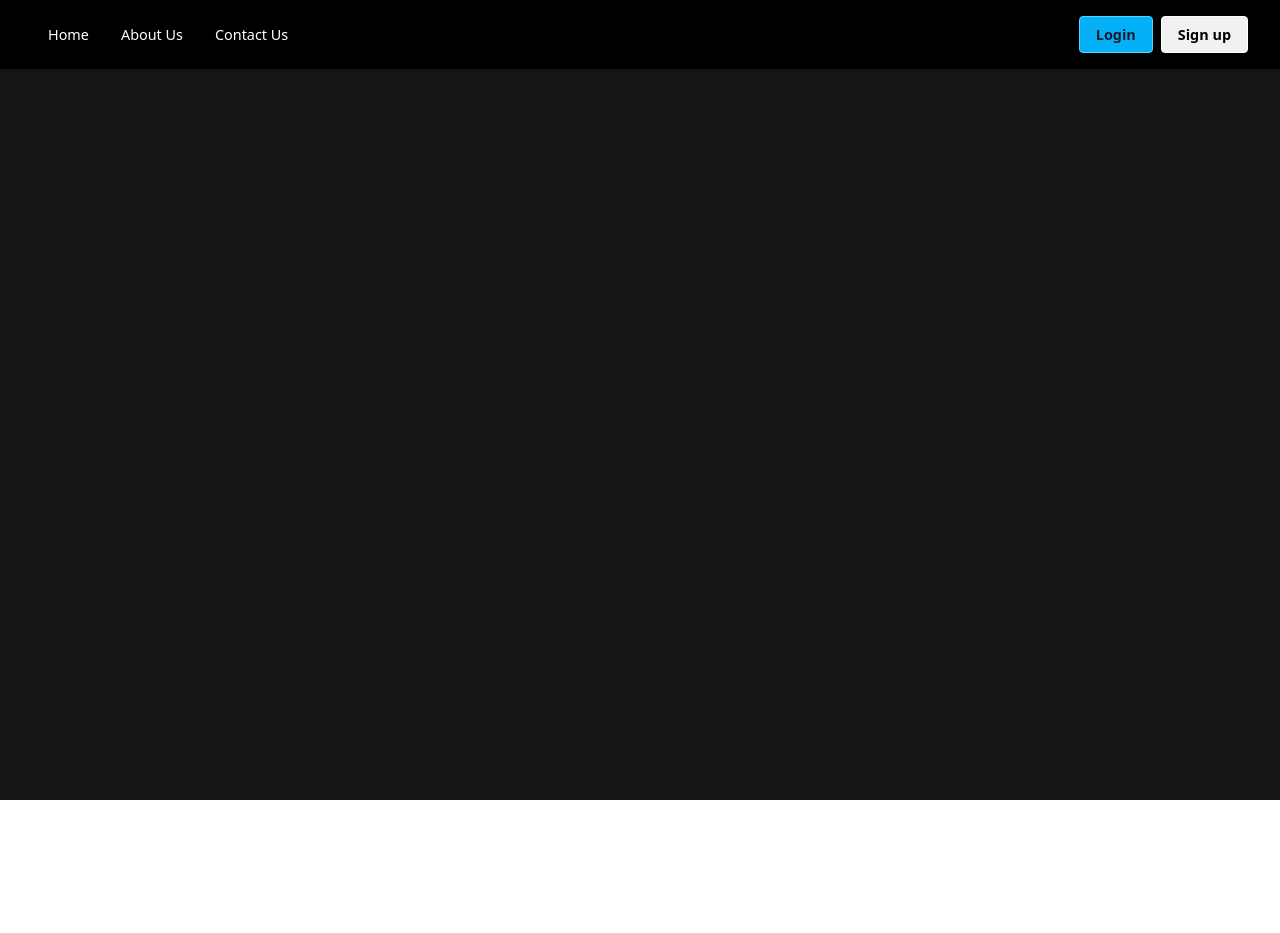
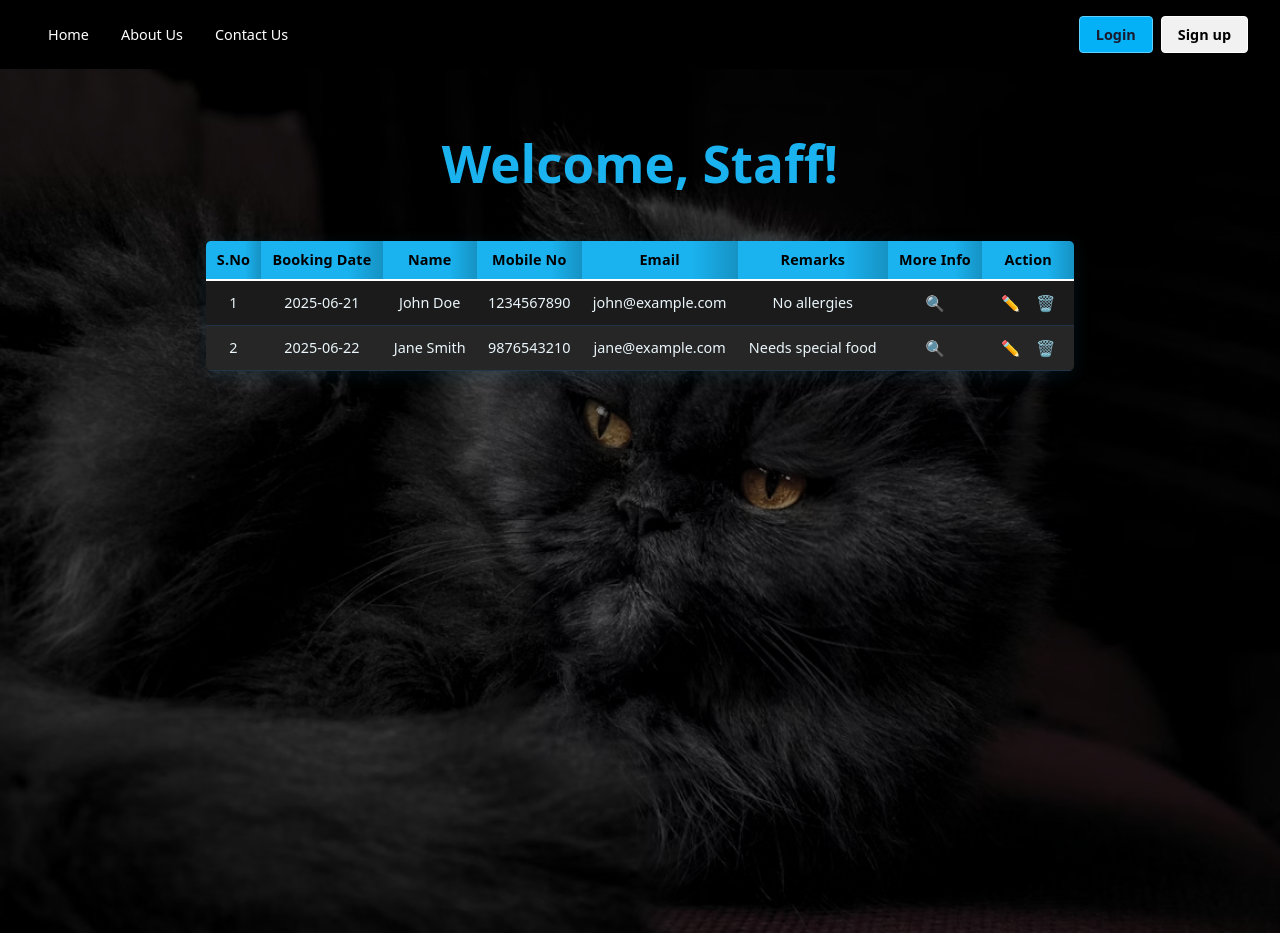
Before and after one commit to Irminsul-Devs/pet-hostel-frontend, a React (Vite) app: page /staff-dashboard in a window 1280 px wide. Before the commit the page ends 800 px from the top, so only its background shows below. Built offline with nearby package versions, Linux system fonts and the light colour scheme; a web font is replaced by a local one.

Commit message:
Staff Login

```diff
--- a/src/components/LoginModal.tsx
+++ b/src/components/LoginModal.tsx
@@ -1,5 +1,6 @@
-import { useRef, useEffect } from 'react';
-import '../styles/Modal.css';
+import { useRef, useEffect, useState } from "react";
+import { useNavigate } from "react-router-dom";
+import "../styles/Modal.css";
 
 type Props = {
   onClose: () => void;
@@ -7,8 +8,17 @@ type Props = {
   onSwitchToReset: () => void;
 };
 
-export default function LoginModal({ onClose, onSwitchToSignup, onSwitchToReset }: Props) {
+export default function LoginModal({
+  onClose,
+  onSwitchToSignup,
+  onSwitchToReset,
+}: Props) {
   const ref = useRef<HTMLDivElement>(null);
+  const navigate = useNavigate();
+
+  const [email, setEmail] = useState("");
+  const [password, setPassword] = useState("");
+  const [error, setError] = useState("");
 
   useEffect(() => {
     function handleClickOutside(e: MouseEvent) {
@@ -16,28 +26,82 @@ export default function LoginModal({ onClose, onSwitchToSignup, onSwitchToReset
         onClose();
       }
     }
-    document.addEventListener('mousedown', handleClickOutside);
-    return () => document.removeEventListener('mousedown', handleClickOutside);
+    document.addEventListener("mousedown", handleClickOutside);
+    return () => document.removeEventListener("mousedown", handleClickOutside);
   }, [onClose]);
+
+  const handleSubmit = async (e: React.FormEvent) => {
+    e.preventDefault();
+
+    try {
+      const res = await fetch("http://localhost:3000/auth/login", {
+        method: "POST",
+        headers: { "Content-Type": "application/json" },
+        body: JSON.stringify({ email, password }),
+      });
+
+      const data = await res.json();
+
+      if (data.error) {
+        setError(data.error);
+      } else {
+        // Login successful
+        localStorage.setItem("user", JSON.stringify(data.user));
+        window.dispatchEvent(new Event("user-login"));
+        onClose();
+        const role = data.user.role;
+        if (role === "staff") navigate("/staff-dashboard");
+        else if (role === "admin") navigate("/admin-dashboard");
+        else if (role === "customer") navigate("/customer-dashboard");
+      }
+    } catch (err) {
+      setError("Login failed. Please try again.");
+    }
+  };
 
   return (
     <div className="modal-backdrop">
       <div className="modal" ref={ref}>
-        <button className="modal-close" onClick={onClose}>✕</button>
+        <button className="modal-close" onClick={onClose}>
+          ✕
+        </button>
         <h2>Login</h2>
-        <form>
+
+        <form onSubmit={handleSubmit}>
           <div className="input-group">
-            <input type="email" id="login-email" placeholder="Email" required />
+            <input
+              type="email"
+              id="login-email"
+              placeholder="Email"
+              required
+              value={email}
+              onChange={(e) => setEmail(e.target.value)}
+            />
             <label htmlFor="login-email">Email</label>
           </div>
 
           <div className="input-group">
-            <input type="password" id="login-password" placeholder="Password" required />
+            <input
+              type="password"
+              id="login-password"
+              placeholder="Password"
+              required
+              value={password}
+              onChange={(e) => setPassword(e.target.value)}
+            />
             <label htmlFor="login-password">Password</label>
           </div>
 
+          {error && <p className="error-text">{error}</p>}
+
           <div className="forgot-password">
-            <button type="button" onClick={onSwitchToReset} className="modal-link">Forgot Password?</button>
+            <button
+              type="button"
+              onClick={onSwitchToReset}
+              className="modal-link"
+            >
+              Forgot Password?
+            </button>
           </div>
 
           <button type="submit">Login</button>
@@ -45,7 +109,10 @@ export default function LoginModal({ onClose, onSwitchToSignup, onSwitchToReset
 
         <div className="modal-footer">
           <p>
-            New user? <button onClick={onSwitchToSignup} className="modal-link">Sign up</button>
+            New user?{" "}
+            <button onClick={onSwitchToSignup} className="modal-link">
+              Sign up
+            </button>
           </p>
         </div>
       </div>
--- a/src/components/Navbar.tsx
+++ b/src/components/Navbar.tsx
@@ -1,5 +1,5 @@
-import { useState } from 'react';
-import { NavLink } from 'react-router-dom';
+import { useEffect, useState } from 'react';
+import { NavLink, useNavigate, useLocation } from 'react-router-dom';
 import LoginModal from './LoginModal';
 import SignupModal from './SignupModal';
 import ResetPasswordModal from './ResetPasswordModal';
@@ -7,18 +7,74 @@ import '../styles/Navbar.css';
 
 export default function Navbar() {
   const [modal, setModal] = useState<'login' | 'signup' | 'reset' | null>(null);
+  const [user, setUser] = useState<any>(null);
+  const navigate = useNavigate();
+  const location = useLocation();
+
+  // Update user state on login/logout and on storage change (multi-tab)
+  useEffect(() => {
+    const updateUser = () => {
+      const saved = localStorage.getItem('user');
+      setUser(saved ? JSON.parse(saved) : null);
+    };
+    updateUser();
+    window.addEventListener('storage', updateUser);
+    window.addEventListener('user-login', updateUser); // Listen for custom event
+    return () => {
+      window.removeEventListener('storage', updateUser);
+      window.removeEventListener('user-login', updateUser); // Clean up
+    };
+  }, []);
+
+  const handleLogout = () => {
+    localStorage.removeItem('user');
+    setUser(null);
+    navigate('/');
+  };
+
+  // Set home link based on user role
+  let homeLink = '/';
+  if (user?.role === 'staff') homeLink = '/staff-dashboard';
+  // Add more roles if needed
 
   return (
     <>
       <nav className="navbar">
         <div className="navbar-left">
-          <NavLink to="/" end className={({ isActive }) => isActive ? 'active-link' : ''}>Home</NavLink>
-          <NavLink to="/about" className={({ isActive }) => isActive ? 'active-link' : ''}>About Us</NavLink>
-          <NavLink to="/contact" className={({ isActive }) => isActive ? 'active-link' : ''}>Contact Us</NavLink>
+          {/* Only show Home for staff, not Dashboard */}
+          <NavLink
+            to={homeLink}
+            end
+            className={({ isActive }) => isActive ? 'active-link' : ''}
+          >
+            Home
+          </NavLink>
+          {/* Only show About/Contact if not logged in */}
+          {!user && (
+            <>
+              <NavLink to="/about" className={({ isActive }) => isActive ? 'active-link' : ''}>About Us</NavLink>
+              <NavLink to="/contact" className={({ isActive }) => isActive ? 'active-link' : ''}>Contact Us</NavLink>
+            </>
+          )}
         </div>
         <div className="navbar-right">
-          <button onClick={() => setModal('login')} className="btn login-btn">Login</button>
-          <button onClick={() => setModal('signup')} className="btn signup-btn">Sign up</button>
+          {user?.role === 'staff' && (
+            <button
+              className="btn create-booking-btn"
+              style={{ marginRight: '0.5rem' }}
+              onClick={() => window.dispatchEvent(new CustomEvent("open-create-booking"))}
+            >
+              + Create Booking
+            </button>
+          )}
+          {!user ? (
+            <>
+              <button onClick={() => setModal('login')} className="btn login-btn">Login</button>
+              <button onClick={() => setModal('signup')} className="btn signup-btn">Sign up</button>
+            </>
+          ) : (
+            <button onClick={handleLogout} className="btn login-btn">Logout</button>
+          )}
         </div>
       </nav>
 
--- /dev/null
+++ b/src/pages/StaffDashboard.tsx
@@ -0,0 +1,94 @@
+import { useEffect, useState } from "react";
+import "../styles/StaffDashboard.css";
+
+export default function StaffDashboard() {
+  const [user, setUser] = useState<{ name?: string } | null>(null);
+  const [bookings, setBookings] = useState<any[]>([]);
+
+  useEffect(() => {
+    const stored = localStorage.getItem("user");
+    if (stored) setUser(JSON.parse(stored));
+    // Mock bookings
+    setBookings([
+      {
+        id: 1,
+        date: "2025-06-21",
+        name: "John Doe",
+        mobile: "1234567890",
+        email: "john@example.com",
+        remarks: "No allergies",
+      },
+      {
+        id: 2,
+        date: "2025-06-22",
+        name: "Jane Smith",
+        mobile: "9876543210",
+        email: "jane@example.com",
+        remarks: "Needs special food",
+      },
+    ]);
+  }, []);
+
+  useEffect(() => {
+    const handleOpenCreateBooking = () => handleCreateBooking();
+    window.addEventListener("open-create-booking", handleOpenCreateBooking);
+    return () => window.removeEventListener("open-create-booking", handleOpenCreateBooking);
+  }, []);
+
+  const handleCreateBooking = () => {
+    // Show create booking modal or navigate
+    alert("Create Booking clicked!");
+  };
+
+  const handleMoreInfo = (booking: any) => {};
+  const handleEdit = (booking: any) => {};
+  const handleDelete = (bookingId: string) => {};
+
+  return (
+    <div className="staff-dashboard">
+      <h1 style={{ color: "#1ab3f0", marginBottom: "0.5em" }}>
+        Welcome, {user?.name || "Staff"}!
+      </h1>
+
+      <table className="staff-dashboard-table">
+        <thead>
+          <tr>
+            <th>S.No</th>
+            <th>Booking Date</th>
+            <th>Name</th>
+            <th>Mobile No</th>
+            <th>Email</th>
+            <th>Remarks</th>
+            <th>More Info</th>
+            <th>Action</th>
+          </tr>
+        </thead>
+        <tbody>
+          {bookings.map((b, idx) => (
+            <tr key={b.id}>
+              <td>{idx + 1}</td>
+              <td>{b.date}</td>
+              <td>{b.name}</td>
+              <td>{b.mobile}</td>
+              <td>{b.email}</td>
+              <td>{b.remarks}</td>
+              <td>
+                <button onClick={() => handleMoreInfo(b)} title="More Info">
+                  🔍
+                </button>
+              </td>
+              <td>
+                <button onClick={() => handleEdit(b)} title="Edit">
+                  ✏️
+                </button>
+                <button onClick={() => handleDelete(b.id)} title="Delete">
+                  🗑️
+                </button>
+              </td>
+            </tr>
+          ))}
+        </tbody>
+      </table>
+    </div>
+  );
+}
--- a/src/routes/AppRoutes.tsx
+++ b/src/routes/AppRoutes.tsx
@@ -1,15 +1,15 @@
-import { Routes, Route } from 'react-router-dom';
-import Home from '../pages/Home';
-import Dashboard from '../pages/Dashboard';
-import PetForm from '../pages/PetForm';
-import About from '../pages/About';
-import Contact from '../pages/Contact';
+import { Routes, Route } from "react-router-dom";
+import Home from "../pages/Home";
+import StaffDashboard from "../pages/StaffDashboard";
+import PetForm from "../pages/PetForm";
+import About from "../pages/About";
+import Contact from "../pages/Contact";
 
 export default function AppRoutes() {
   return (
     <Routes>
       <Route path="/" element={<Home />} />
-      <Route path="/dashboard" element={<Dashboard />} />
+      <Route path="/staff-dashboard" element={<StaffDashboard />} />
       <Route path="/book" element={<PetForm />} />
       <Route path="/about" element={<About />} />
       <Route path="/contact" element={<Contact />} />
--- /dev/null
+++ b/src/styles/StaffDashboard.css
@@ -0,0 +1,125 @@
+/* Compact, modern blue table */
+.staff-dashboard-table {
+  margin: 1.5rem auto;
+  border-collapse: collapse;
+  min-width: 850px;
+  background: #000000;
+  border-radius: 5px;
+  overflow: hidden;
+  box-shadow: 0 4px 18px rgba(26, 179, 240, 0.10);
+  font-size: 0.9rem;
+}
+
+.staff-dashboard-table th,
+.staff-dashboard-table td {
+  padding: 0.5rem 0.7rem;
+  text-align: center;
+}
+
+.staff-dashboard-table th {
+  background: linear-gradient(90deg, #1ab3f0 70%, #1692c3 100%);
+  color: #000000;
+  font-weight: 600;
+  border-bottom: 2px solid #ffffff;
+  font-size: 1em;
+  letter-spacing: 0.01em;
+}
+
+.staff-dashboard-table tr {
+  transition: background 0.18s;
+}
+
+.staff-dashboard-table tr:nth-child(even) {
+  background: #262626;
+}
+
+.staff-dashboard-table tr:nth-child(odd) {
+  background: #1b1b1b;
+}
+
+.staff-dashboard-table tr:hover {
+  background: #3f555c;
+}
+
+/*.staff-dashboard-table tr:nth-child(even) td {
+  color: #000000;
+}
+
+.staff-dashboard-table tr:nth-child(odd) td {
+  color: #ffffff;
+}
+*/
+.staff-dashboard-table td {
+  color: #eaf6fb;
+  border-bottom: 1px solid #22334a;
+  vertical-align: middle;
+}
+
+.staff-dashboard-table td button {
+  background: none;
+  border: none;
+  cursor: pointer;
+  font-size: 1.08em;
+  color: #1ab3f0;
+  transition: color 0.18s, transform 0.18s;
+  margin: 0 0.1em;
+  border-radius: 50%;
+  padding: 0.2em 0.4em;
+}
+
+.staff-dashboard-table td button:hover {
+  color: #fff;
+  background: #1ab3f0;
+  transform: scale(1.13);
+  box-shadow: 0 1px 4px rgba(26, 179, 240, 0.13);
+}
+
+/* Center the dashboard content */
+.staff-dashboard {
+  position: relative;
+  display: flex;
+  flex-direction: column;
+  align-items: center;
+  padding: 32px;
+  min-height: 100vh;
+  /* Replace the URL below with your homepage image path */
+  background-image: url('/assets/images/p.jpeg'); /* Use your homepage/about bg */
+  background-size: cover;
+  background-position: center;
+  background-repeat: no-repeat;
+  background-attachment: fixed;   /* <-- Add this line */
+  z-index: 0;
+  overflow: hidden;
+}
+
+/* Overlay */
+.staff-dashboard::before {
+  content: '';
+  position: absolute;
+  top: 0;
+  left: 0;
+  height: 100%;
+  width: 100%;
+  background: rgba(0, 0, 0, 0.5); /* semi-transparent black */
+  z-index: -1;
+}
+
+/* Blue themed create booking button for navbar */
+.create-booking-btn {
+  background-color: #0b4d66;
+  color: #fff;
+  border: none;
+  border-radius: 6px;
+  padding: 0.6rem 1.3rem;
+  font-size: 0.9rem;
+  font-weight: 600;
+  margin-bottom: 0;
+  margin-top: 0;
+  box-shadow: 0 2px 8px rgba(26, 179, 240, 0.12);
+  transition: background 0.2s, color 0.2s;
+}
+
+.create-booking-btn:hover {
+  background-color: #1ab3f0;
+  color: #eaf6fb;
+}
```
Also changed, not shown: src/pages/Dashboard.tsx (deleted, +0 -8 lines), public/assets/images/p.jpeg (added), public/assets/images/z.jpg (added), src/components/BookingTable.tsx (added), src/pages/BookingDetails.tsx (added).
